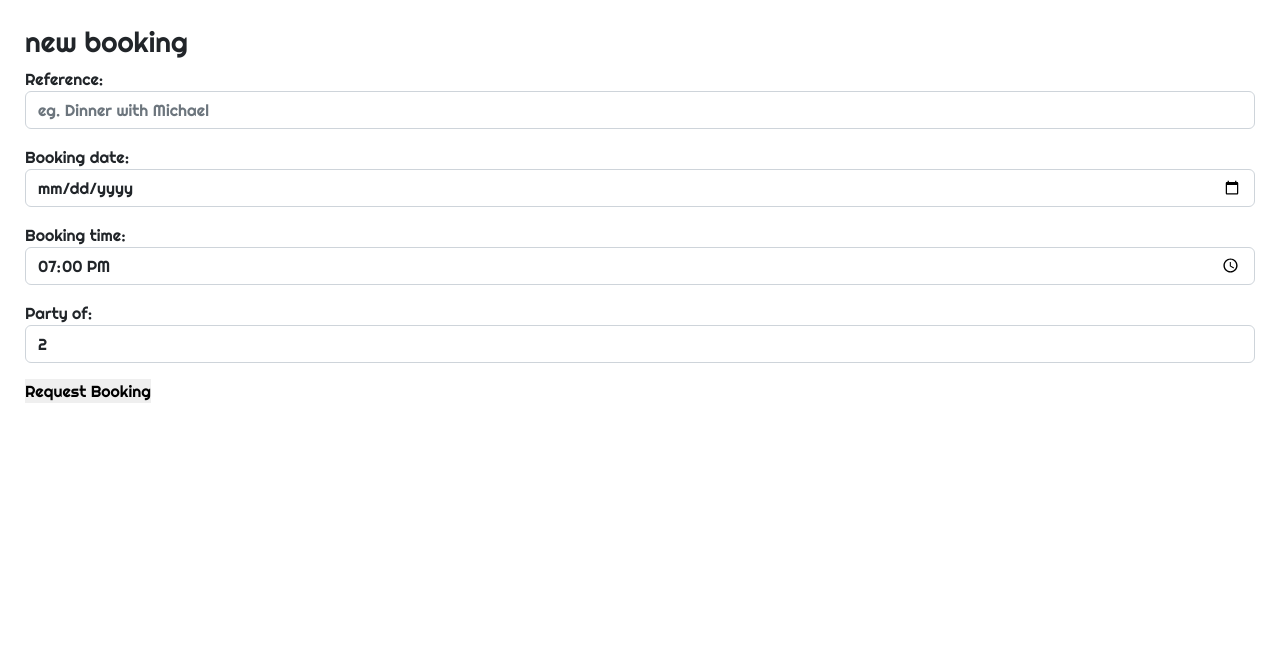
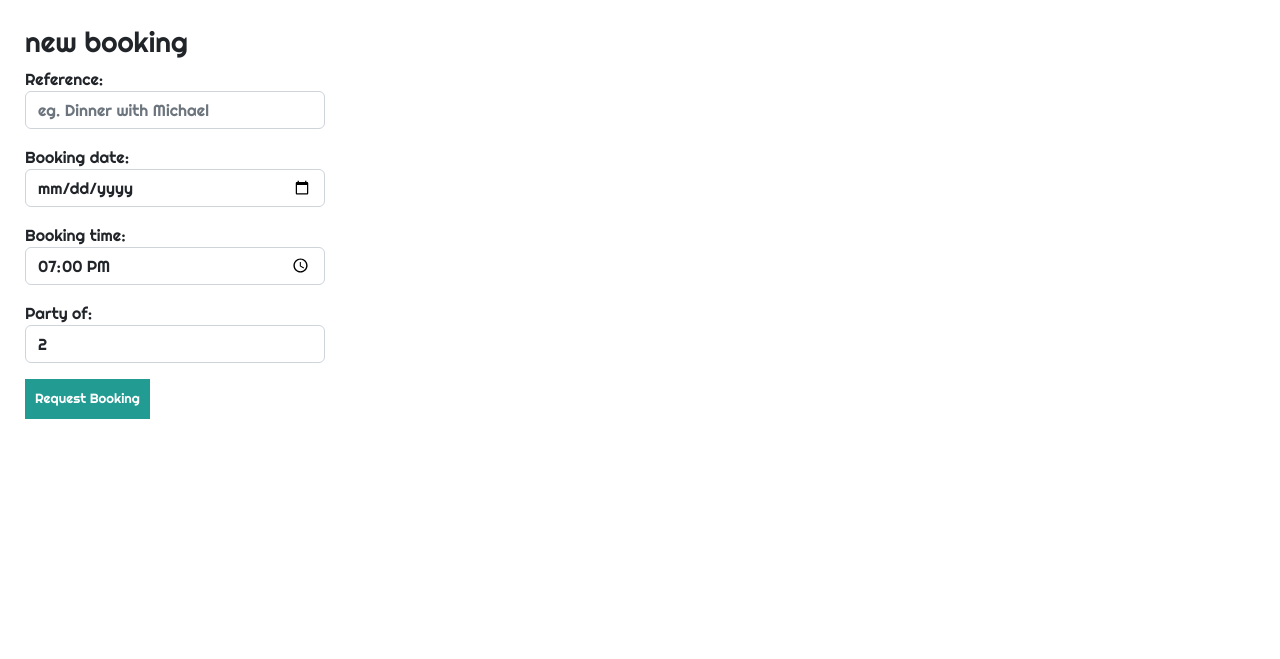
Before and after one commit to Rhesmika/our-pizza, a Django app: page /bookings/new-booking in a window 1280 px wide. Shown: the part 86-745 px from the top of the page. Run offline with Django 3.2, Linux system fonts and the light colour scheme; some libraries are stand-ins or nearby versions.

Commit message:
Adjust styling to new booking form

```diff
--- a/static/css/style.css
+++ b/static/css/style.css
@@ -68,6 +68,21 @@ header{
     padding: 25px;
 }
 
+.form-group{
+    width: 300px;
+}
+.form-group button{
+    background-color: #229c93;
+    color: white;
+    padding: 10px;
+    font-size: smaller;
+}
+.form-group button:hover{
+    background-color: #15668a;
+    color: white;
+    padding: 10px;
+}
+
 .new-booking{
     background-color: #229c93;
     color: white;
@@ -84,7 +99,6 @@ header{
     background-color: #15668a;
     color: white;
     padding: 10px;
-    font-size: smaller;
 }
 
 
```
